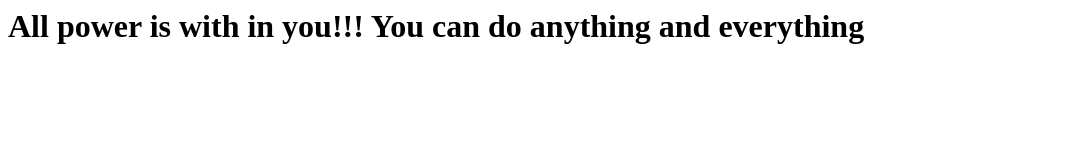
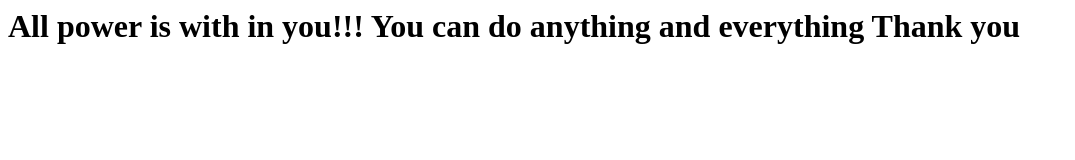
Before and after one commit to amitsahu30/AMIT_GIT_REPO, a plain HTML site: page index.html in a window 1280 px wide. Shown: the whole page, without its empty margins (0-1075 px from the left). Drawn offline with Linux system fonts and the light colour scheme.

Commit message:
dev_version_1.3

```diff
--- a/index.html
+++ b/index.html
@@ -3,6 +3,7 @@
         <h1>
             All power is with in you!!!
             You can do anything and everything
+            Thank you
         </h1>
     </body>
 </html>
```
